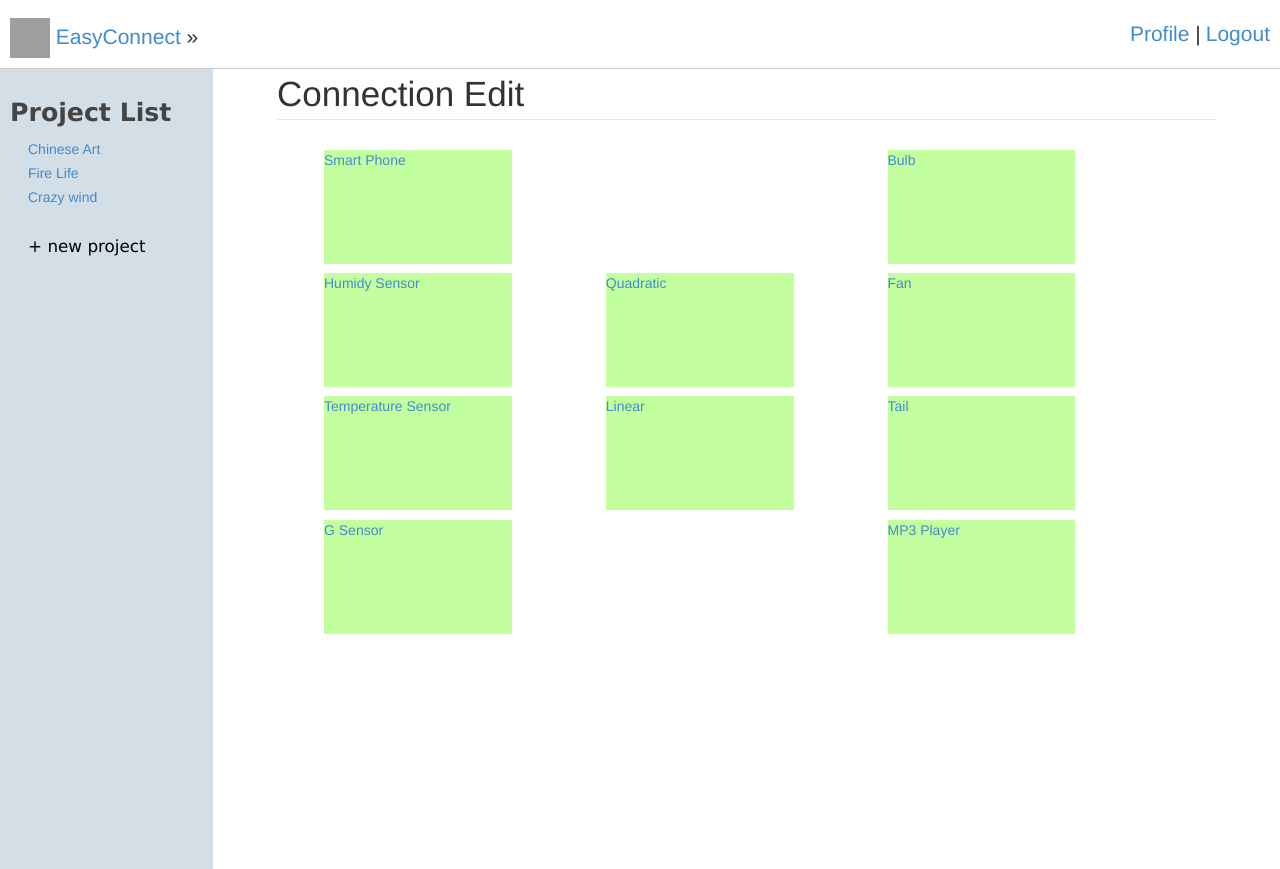
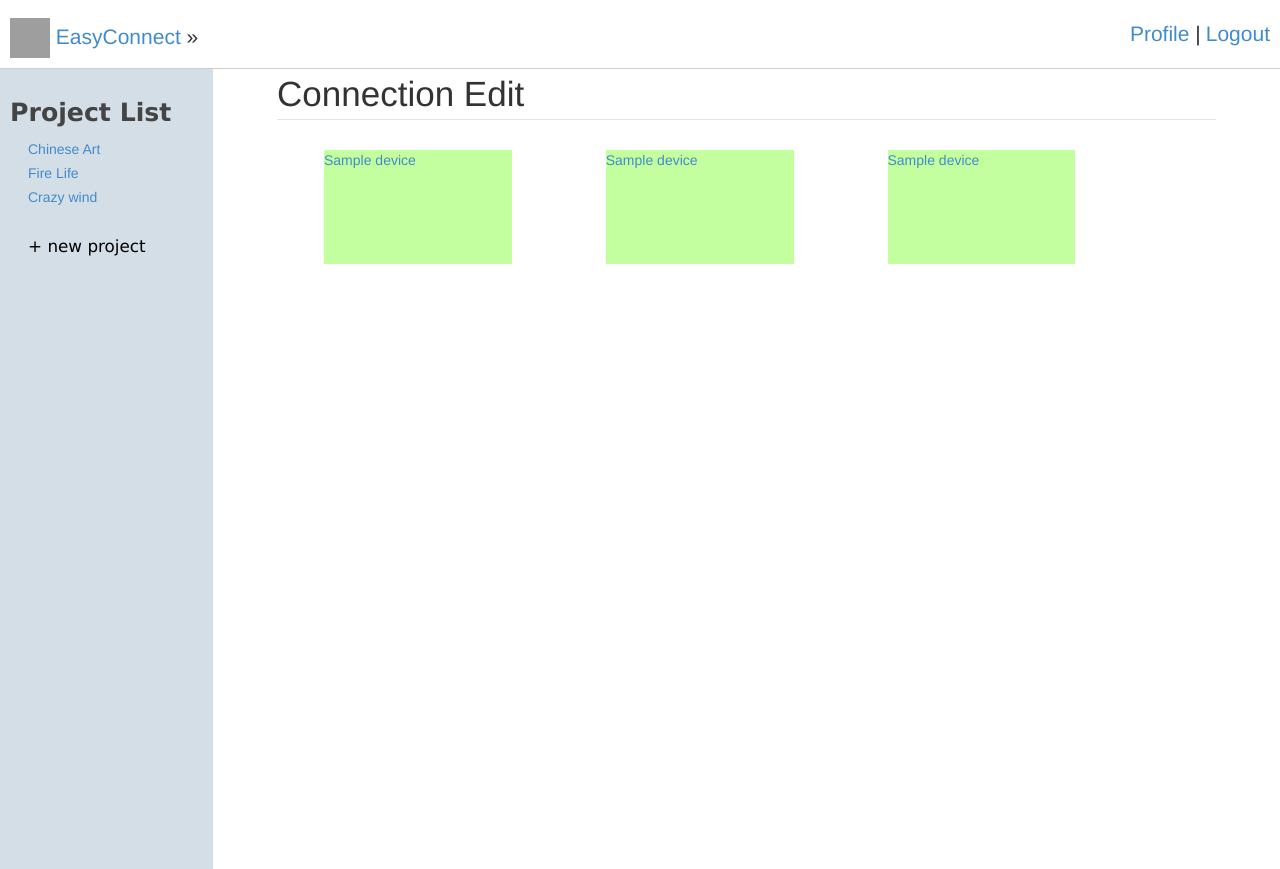
Before and after one commit to alice1992224/easyConnect_GUI, a Flask app: template templates/connection.html in a window 1280 px wide; the page is wider, and only the part inside the window is pictured. Run offline with Flask 2, Linux system fonts and the light colour scheme; the template is opened without the code that fills it: most values are stand-ins (such as "Sample title", 1, 10 or a date in 2020); some libraries are stand-ins or nearby versions; grey boxes are pictures that could not be loaded.

Commit message:
fix /device_mapping in main.py

```diff
--- a/main.py
+++ b/main.py
@@ -102,21 +102,84 @@ def device_mapping():
 
 @app.route('/connection', methods=['POST','GET'])
 def connection():
-    input_device = {}
-    mapping_function = []
-    output_device = {}
+    input_feature_SQL = """
+                          SELECT df_name FROM DeviceFeature
+                          LEFT JOIN ModelFeature USING (df_id)
+                          LEFT JOIN Device USING (dm_id)
+                          WHERE type='input' and u_id=1 and ld_name='{0}';
+                       """
+    output_feature_SQL = """
+                           SELECT df_name FROM DeviceFeature
+                           LEFT JOIN ModelFeature USING (df_id)
+                           LEFT JOIN Device USING (dm_id)
+                           WHERE type='output' and u_id=1 and ld_name='{0}';
+                        """
+    input_device_SQL = """
+                          SELECT ld_name FROM Device
+                          LEFT JOIN ModelFeature USING (dm_id)
+                          LEFT JOIN DeviceFeature USING (df_id)
+                          WHERE type='input' and u_id=1;
+                       """
+    output_device_SQL = """
+                           SELECT ld_name FROM Device
+                           LEFT JOIN ModelFeature USING (dm_id)
+                           LEFT JOIN DeviceFeature USING (df_id)
+                           WHERE type='output' and u_id=1;
+                        """
+
+    input_devices = {}
+    mapping_functions = []
+    output_devices = {}
+    input_feature = []
+    output_feature = []
+
+    # choose the outter checkbox
+    input_device_list = sql_query(input_device_SQL).split('\n')
     for i in request.form.getlist('input_device[]'):
-        input_device.update({i: request.form.getlist('input_'+i+'[]')})
+        result = sql_query(input_feature_SQL.format(i)).split('\n')
+        input_device_list.remove(i)
+        for j in result:
+            if j:
+               input_feature.append(j)
+        input_devices.update({i: input_feature})
+        input_feature = []
 
-    mapping_function = request.form.getlist('mapping_function[]')
+    # choose only some of the inner checkbox
+    for i in input_device_list:
+        if i:
+            input_feature = request.form.getlist('input_' + i + '[]')
+            if input_feature:
+                input_devices.update({i: input_feature})
+            else:
+                continue
 
+    # choose mapping functions
+    mapping_functions = request.form.getlist('mapping_function[]')
+
+    # choose the outter checkbox
+    output_device_list = sql_query(output_device_SQL).split('\n')
     for i in request.form.getlist('output_device[]'):
-        output_device.update({i: request.form.getlist('output_'+i+'[]')})
+        result = sql_query(output_feature_SQL.format(i)).split('\n')
+        output_device_list.remove(i)
+        for j in result:
+            if j:
+                output_feature.append(j)
+        output_devices.update({i: output_feature})
+        output_feature = []
+
+    # choose only some of the inner checkbox
+    for i in output_device_list:
+        if i:
+            output_feature = request.form.getlist('output_' + i + '[]')
+            if output_feature:
+                output_devices.update({i: output_feature})
+            else:
+                continue
 
     return render_template('connection.html',
-                            input_device = input_device,
-                            mapping_function = mapping_function,
-                            output_device = output_device)
+                            input_devices = input_devices,
+                            mapping_functions = mapping_functions,
+                            output_devices = output_devices)
 
 #################### main ####################
 def main():
--- a/templates/connection.html
+++ b/templates/connection.html
@@ -91,7 +91,12 @@
             </fieldset>
             <div id="game_area">
                 <div id="stage">
-
+                {% for device in input_devices %}
+                    <a href="javascript:;" id='in_device' class="button cell">{{device}}</a>
+                    <a href="javascript:;" id='map_func' class="button cell">{{device}}</a>
+                    <a href="javascript:;" id='out_device' class="button cell">{{device}}</a>
+                {% endfor %}
+                <!--
                     <a href="javascript:;" id='in_device' class="button cell">Smart Phone</a>
                     <a href="javascript:;" id='map_func' class="button cell" style="visibility: hidden;"></a>
                     <a href="javascript:;" id='out_device' class="button cell">Bulb</a>
@@ -108,7 +113,7 @@
                     <a href="javascript:;" id='in_device' class="button cell">G Sensor</a>
                     <a href="javascript:;" id='map_func' class="button cell" style="visibility: hidden;"></a>
                     <a href="javascript:;" id='out_device' class="button cell">MP3 Player</a>
-
+                -->
                     <div class="clear"></div>
                     <canvas width="1077px" height="500px" id="background"></canvas>
                 </div>
```
